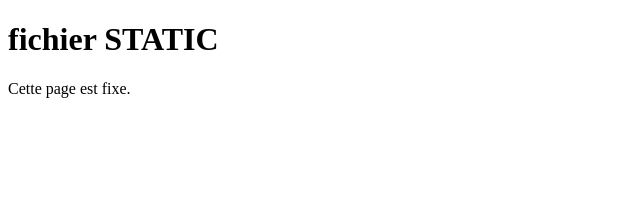
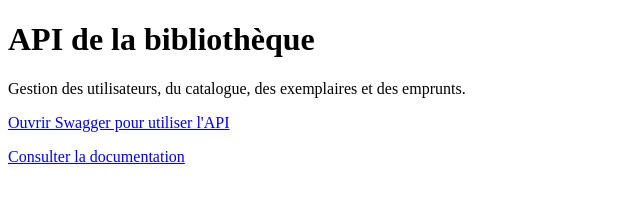
Before and after one commit to Alexandre-Chuzel/Projet-BDDD, a plain HTML site: page static/index.html in a window 1280 px wide. Shown: the whole page, without its empty margins (0-640 px from the left). Drawn offline with Linux system fonts and the light colour scheme.

Commit message:
modif index

```diff
--- a/static/index.html
+++ b/static/index.html
@@ -1,10 +1,14 @@
 <!DOCTYPE html>
-<html>
+<html lang="fr">
 <head>
-    <title>Accueil</title>
+    <meta charset="utf-8">
+    <meta name="viewport" content="width=device-width, initial-scale=1">
+    <title>Bibliothèque — API</title>
 </head>
 <body>
-    <h1>fichier STATIC</h1>
-    <p>Cette page est fixe.</p>
+    <h1>API de la bibliothèque</h1>
+    <p>Gestion des utilisateurs, du catalogue, des exemplaires et des emprunts.</p>
+    <p><a href="/docs">Ouvrir Swagger pour utiliser l'API</a></p>
+    <p><a href="/redoc">Consulter la documentation</a></p>
 </body>
 </html>
```
Also changed, not shown: 2 other files.
